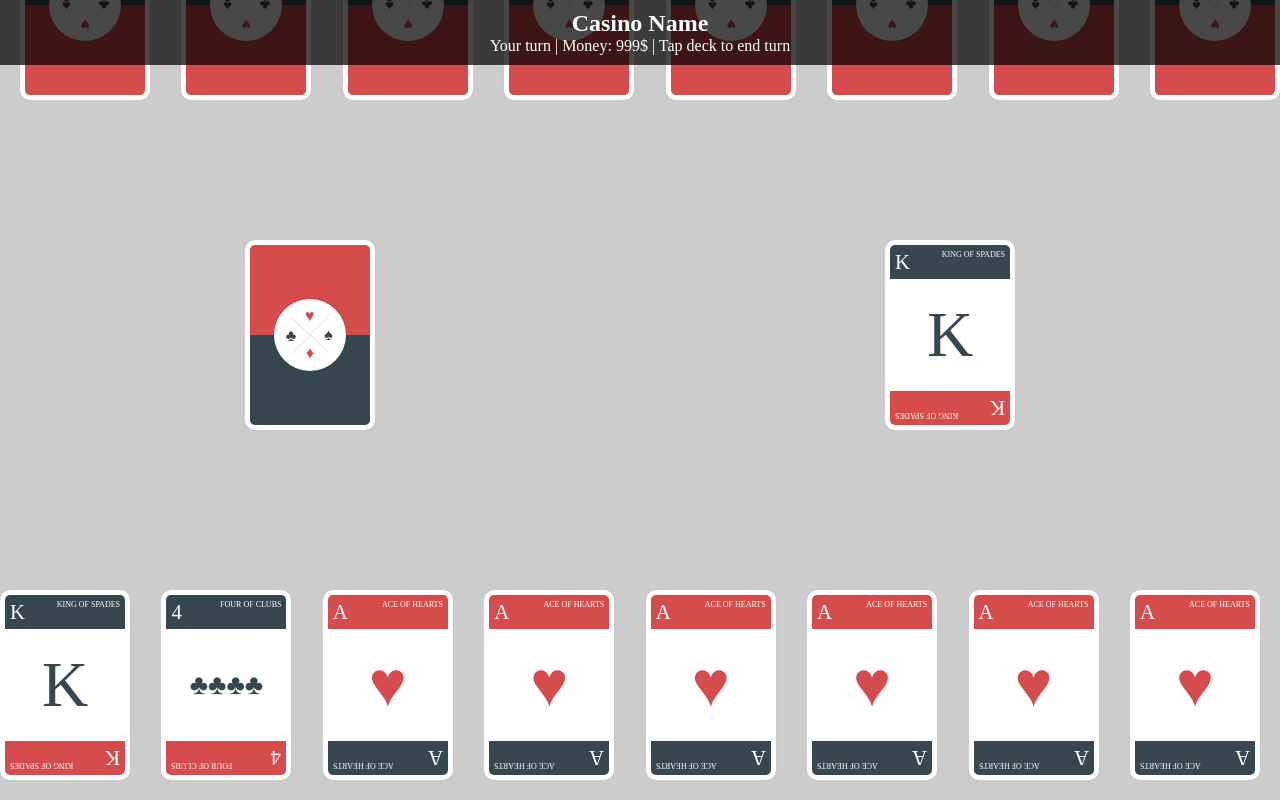
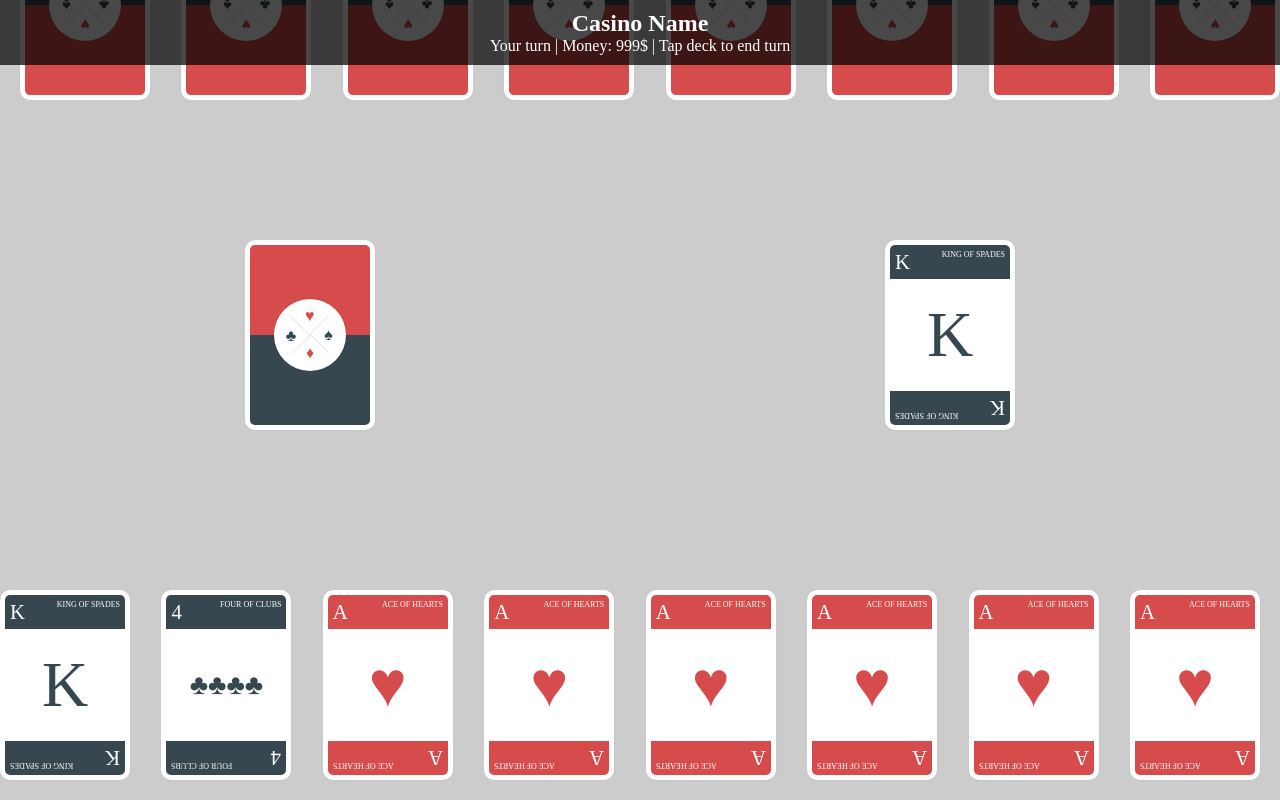
Before and after one commit to vezaynk/crazy8s, a plain HTML site: page game.html in a window 1280 px wide. Drawn offline with Linux system fonts and the light colour scheme.

Commit message:
Normalized colors

```diff
--- a/styles/card.css
+++ b/styles/card.css
@@ -145,8 +145,7 @@
 
 .card--front header:nth-of-type(2) {
     transform: rotateZ(180deg);
-    background-color: var(--primary-color);
-    ;
+    background-color: var(--secondary-color);
 }
 
 .card--front header .number {
```
